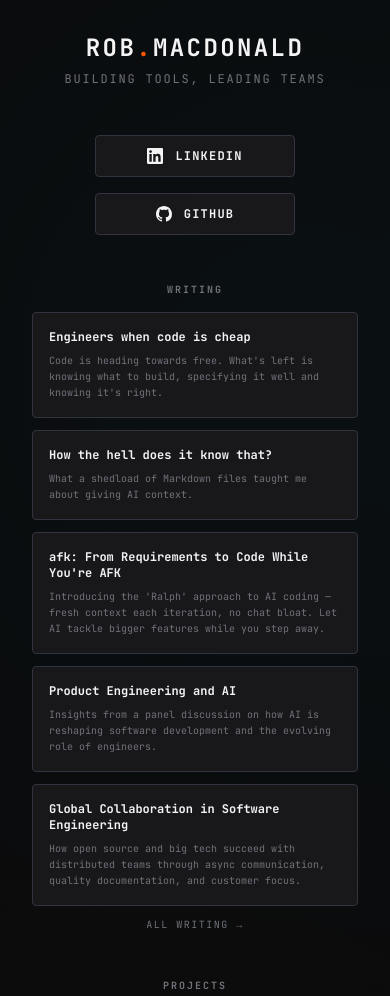
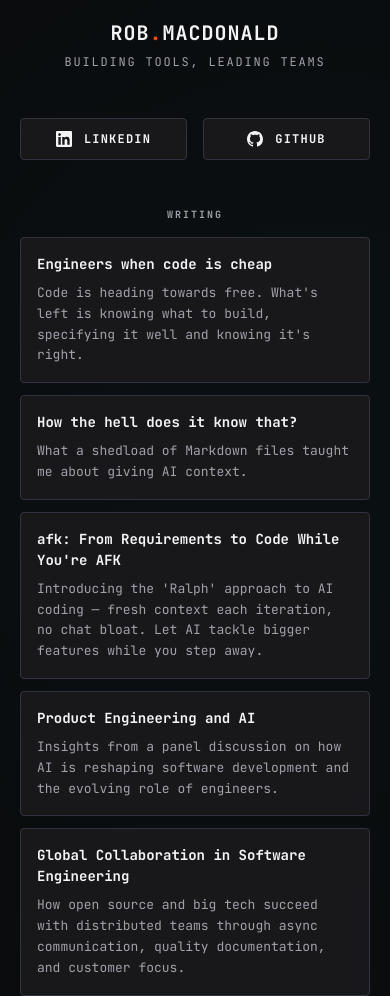
Before and after one commit to m0nkmaster/robmacdonald.com, a plain HTML site: page index.html in a window 390 px wide. Shown: the top 996 px of the page. Drawn offline with Linux system fonts and the light colour scheme.

Commit message:
feat: widen homepage and improve responsive article previews

```diff
--- a/index.html
+++ b/index.html
@@ -1,5 +1,5 @@
 <!DOCTYPE html>
-<html lang="en">
+<html lang="en-GB">
 <head>
   <script>(function(w,d,s,l,i){w[l]=w[l]||[];w[l].push({'gtm.start':new Date().getTime(),event:'gtm.js'});var f=d.getElementsByTagName(s)[0],j=d.createElement(s),dl=l!='dataLayer'?'&l='+l:'';j.async=true;j.src='https://www.googletagmanager.com/gtm.js?id='+i+dl;f.parentNode.insertBefore(j,f);})(window,document,'script','dataLayer','GTM-M8LV8Z5P');</script>
   <meta charset="UTF-8">
@@ -15,7 +15,7 @@
       --surface: #18181b;
       --border: #333340;
       --text: #f4f4f5;
-      --text-muted: #71717a;
+      --text-muted: #a1a1aa;
       --orange: #ff5500;
       --cyan: #00c8ff;
     }
@@ -40,8 +40,10 @@
     }
 
     .container {
+      width: 100%;
+      max-width: 1080px;
       text-align: center;
-      padding: 2rem;
+      padding: clamp(1.25rem, 4vw, 3rem);
     }
 
     h1 {
@@ -66,7 +68,8 @@
 
     .links {
       display: flex;
-      flex-direction: column;
+      flex-wrap: wrap;
+      justify-content: center;
       gap: 1rem;
       align-items: center;
     }
@@ -115,10 +118,51 @@
       fill: var(--cyan);
     }
 
+    .content {
+      display: grid;
+      grid-template-columns: minmax(0, 1fr);
+      gap: 2.5rem;
+      margin-top: 3rem;
+    }
+
     .articles {
-      margin-top: 3rem;
+      min-width: 0;
       text-align: left;
-      max-width: 400px;
+    }
+
+    @media (min-width: 800px) {
+      .content {
+        grid-template-columns: repeat(2, minmax(0, 1fr));
+        gap: 2rem;
+      }
+    }
+
+    @media (max-width: 399px) {
+      h1 {
+        font-size: 1.25rem;
+        letter-spacing: 0.05em;
+      }
+
+      .link {
+        min-width: 0;
+        flex: 1 1 120px;
+        padding-inline: 1rem;
+      }
+    }
+
+    a:focus-visible {
+      outline: 2px solid var(--orange);
+      outline-offset: 4px;
+    }
+
+    @media (prefers-reduced-motion: reduce) {
+      .link, .article {
+        transition: none;
+      }
+
+      .link:hover {
+        transform: none;
+      }
     }
 
     .section-title {
@@ -147,7 +191,9 @@
     }
 
     .article-title {
-      font-size: 0.75rem;
+      font-size: 0.875rem;
+      line-height: 1.5;
+      overflow-wrap: anywhere;
       font-weight: 700;
       color: var(--text);
       margin-bottom: 0.5rem;
@@ -167,7 +213,7 @@
     }
 
     .article-desc {
-      font-size: 0.625rem;
+      font-size: 0.8125rem;
       color: var(--text-muted);
       line-height: 1.6;
     }
@@ -239,6 +285,7 @@
       </a>
     </nav>
 
+    <main class="content">
     <section class="articles">
       <h2 class="section-title">Writing</h2>
 
@@ -304,6 +351,8 @@
       </a>
     </section>
 
+    </main>
+
     <footer class="footer">
       © 2026
     </footer>
```
